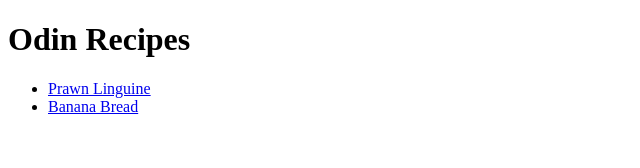
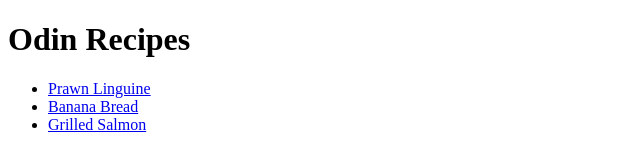
Before and after one commit to corry010/odin-recipes, a plain HTML site: page index.html in a window 1280 px wide. Shown: the whole page, without its empty margins (0-640 px from the left). Drawn offline with Linux system fonts and the light colour scheme.

Commit message:
Add a link to the gilled salmon recipe

```diff
--- a/index.html
+++ b/index.html
@@ -10,6 +10,7 @@
         <ul>
             <li><a href="recipes/prawnlinguine.html">Prawn Linguine</a></li>
             <li><a href="recipes/bananabread.html">Banana Bread</a></li>
+            <li><a href="recipes/grillessalmon.html">Grilled Salmon</a></li>
         </ul>
 
     </body>
```
